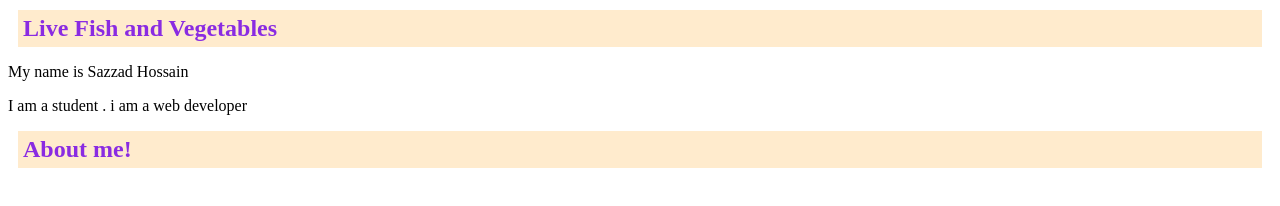
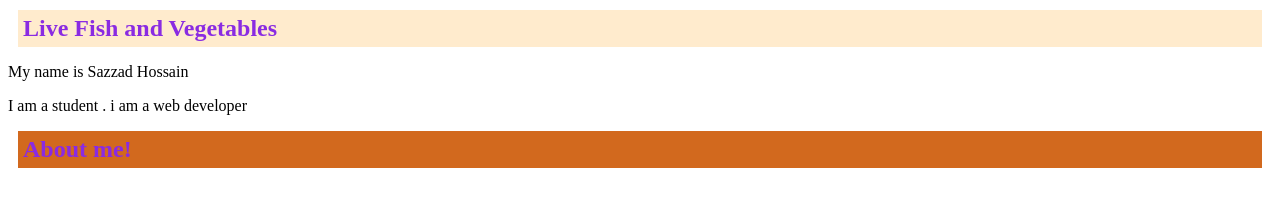
Before and after one commit to Sazzadhossain2003/green-grocery-mart, a plain HTML site: page index.html in a window 1280 px wide. Drawn offline with Linux system fonts and the light colour scheme.

Commit message:
my change

```diff
--- a/index.html
+++ b/index.html
@@ -10,6 +10,6 @@
     <h2>Live Fish and Vegetables</h2>
     <p>My name is Sazzad Hossain</p>
     <p>I am a student . i am a web developer</p>
-    <h2>About me!</h2>
+    <h2 id="my">About me!</h2>
 </body>
 </html>
--- a/styles/shorts.css
+++ b/styles/shorts.css
@@ -4,3 +4,9 @@ h2{
     padding: 5px;
     margin: 10px;
 }
+#my{
+    margin-top: 5px;
+    bottom: 2px;
+    border: 10px;
+    background-color: chocolate;
+}
```
